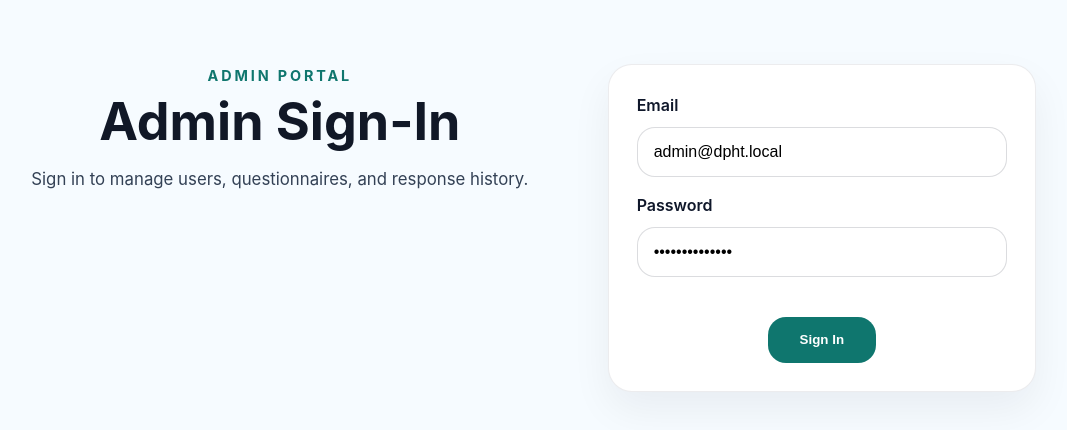
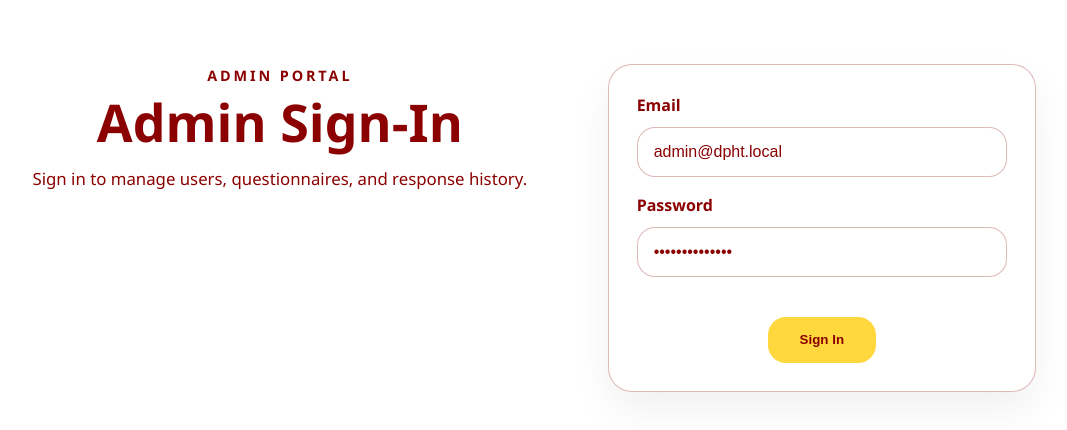
Before and after one commit to shreytrivedi002/MUM-18-divine-power, a Next.js app: page /admin/login in a window 1280 px wide. Shown: the top 430 px of the page, without its empty margins (132-1199 px from the left). Built offline with nearby package versions, Linux system fonts and the light colour scheme; no server answers.

Commit message:
change font style theme and text

```diff
--- a/app/globals.css
+++ b/app/globals.css
@@ -1,6 +1,6 @@
 :root {
   color-scheme: light;
-  font-family: Inter, system-ui, sans-serif;
+  font-family: "Nunito", "Segoe UI", sans-serif;
   background: #f6fbff;
   color: #111827;
   font-size: 16px;
@@ -1403,3 +1403,132 @@ code {
     display: none;
   }
 }
+
+/* Final theme overrides: color-only treatment, preserving the original sizing. */
+:root {
+  --sunshine-yellow: #ffd83d;
+  --sunshine-light: #fff4a8;
+  --sunshine-surface: #ffe978;
+  --blood-red: #8b0000;
+  --blood-red-bright: #a40016;
+  --blood-red-soft: rgba(139, 0, 0, 0.28);
+}
+
+html,
+body {
+  background: #ffffff !important;
+  color: var(--blood-red) !important;
+}
+
+body * {
+  color: var(--blood-red) !important;
+}
+
+body,
+.page-shell,
+.hero,
+.survey-shell,
+.survey-card,
+.admin-card,
+.question-card,
+.questionnaire-question-card,
+.plan-card,
+.admin-profile-panel,
+.admin-submission-card,
+.admin-answer-row,
+.info-panel,
+.progress-chart,
+.bmi-metric,
+.radio-option,
+.checkbox-option,
+.final-plan-note {
+  background: #ffffff !important;
+  border-color: var(--blood-red-soft) !important;
+}
+
+.page-shell,
+.hero,
+.survey-shell {
+  background: transparent !important;
+}
+
+.primary-button,
+.secondary-button,
+button,
+button:hover:not(:disabled),
+.primary-button:hover:not(:disabled),
+.secondary-button:hover:not(:disabled) {
+  background: var(--sunshine-yellow) !important;
+  color: var(--blood-red) !important;
+  border-color: var(--blood-red) !important;
+}
+
+.survey-actions .primary-button,
+.survey-actions .secondary-button {
+  padding: 0.6rem 1.8rem !important;
+  height: 46px !important;
+  min-height: 46px !important;
+  max-height: 46px !important;
+  flex: 0 1 220px !important;
+  width: min(220px, 100%) !important;
+  border-radius: 12px !important;
+}
+
+.survey-actions {
+  justify-content: center !important;
+}
+
+input,
+select,
+textarea {
+  background: #ffffff !important;
+  color: var(--blood-red) !important;
+  border-color: var(--blood-red-soft) !important;
+}
+
+input::placeholder,
+textarea::placeholder {
+  color: rgba(139, 0, 0, 0.7) !important;
+}
+
+input:focus,
+select:focus,
+textarea:focus {
+  border-color: var(--blood-red-bright) !important;
+  box-shadow: 0 0 0 4px rgba(139, 0, 0, 0.18) !important;
+}
+
+.radio-option:has(input:checked),
+.checkbox-option:has(input:checked),
+.admin-badge,
+.final-plan-note {
+  background: var(--sunshine-surface) !important;
+  border-color: var(--blood-red) !important;
+}
+
+.section-dot.complete,
+.section-line.complete,
+.progress-chart-point::before,
+.progress-bar {
+  background: var(--blood-red) !important;
+  border-color: var(--blood-red) !important;
+}
+
+.section-dot.active {
+  border-color: var(--blood-red) !important;
+  box-shadow: 0 0 0 3px rgba(139, 0, 0, 0.2) !important;
+}
+
+.section-line,
+.section-dot {
+  border-color: var(--blood-red) !important;
+}
+
+.bmi-motivation {
+  background: var(--sunshine-surface) !important;
+  border-color: var(--blood-red-soft) !important;
+}
+
+.bmi-gauge text {
+  fill: var(--blood-red) !important;
+}
```
